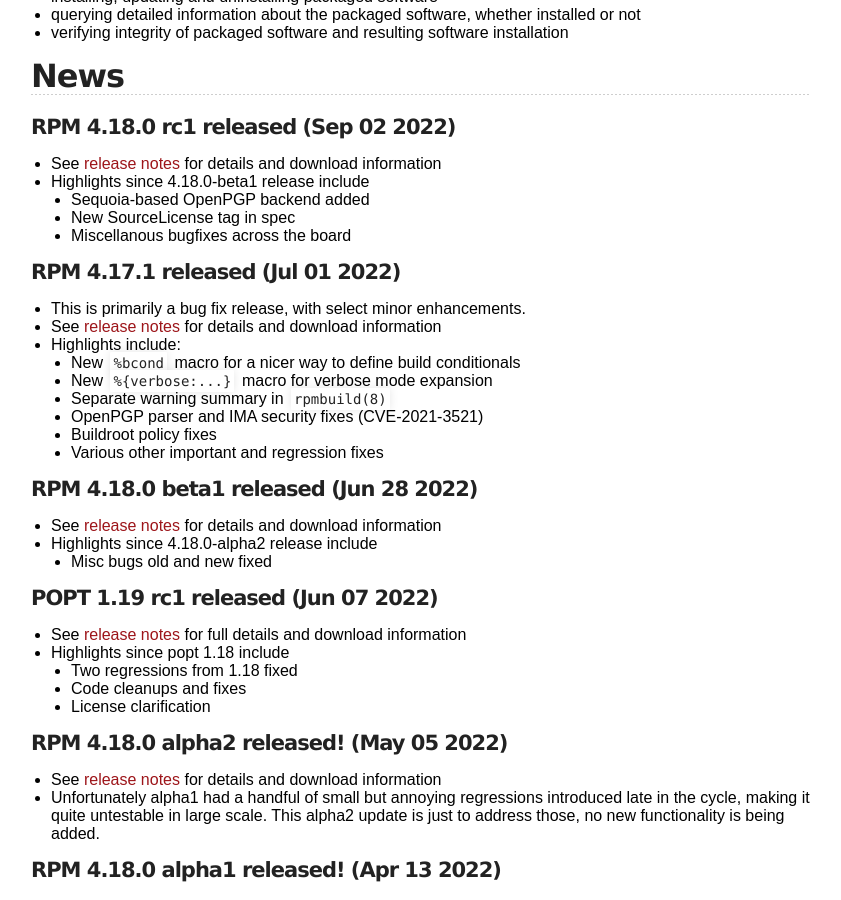
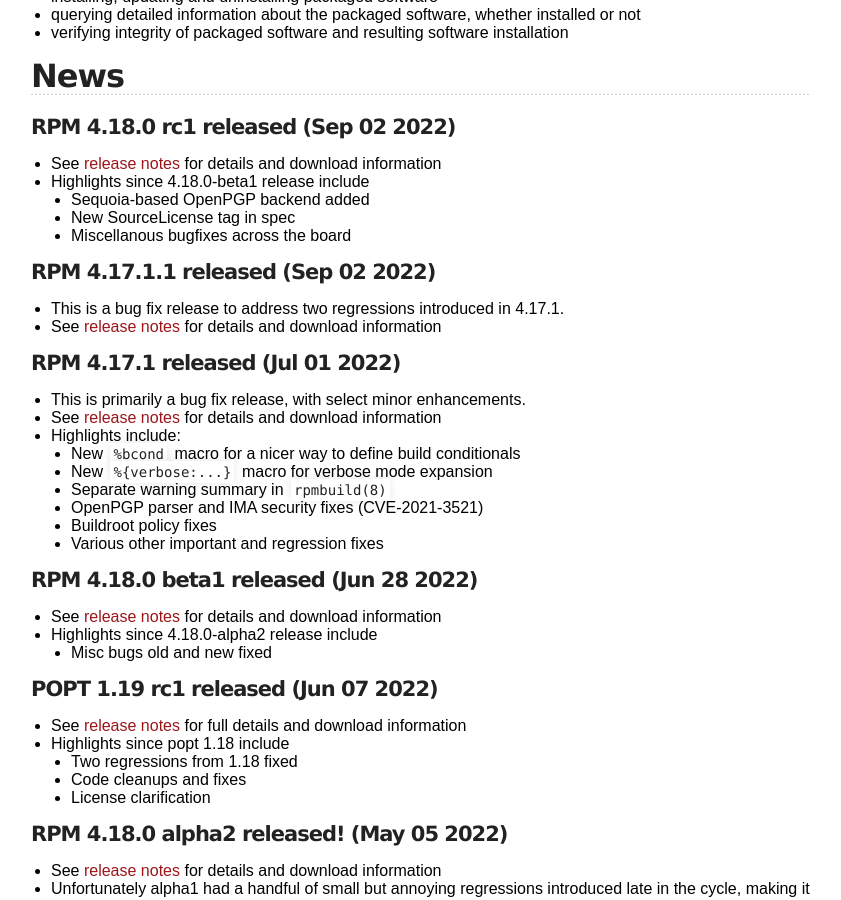
Before and after one commit to rpm-software-management/rpm-web, a Jekyll site: the page built from index.md, in a window 1280 px wide and 900 px high, scrolled down 356 px. Shown: the whole window, without its empty margins (219-1060 px from the left). Built offline with Jekyll 4.4.1, drawn with Linux system fonts in a browser that asks for light colours.

```diff
--- a/index.md
+++ b/index.md
@@ -21,6 +21,10 @@ capable of
   * Sequoia-based OpenPGP backend added
   * New SourceLicense tag in spec
   * Miscellanous bugfixes across the board
+
+#### RPM 4.17.1.1 released (Sep 02 2022)
+* This is a bug fix release to address two regressions introduced in 4.17.1.
+* See [release notes](wiki/Releases/4.17.1.1) for details and download information
 
 #### RPM 4.17.1 released (Jul 01 2022)
 * This is primarily a bug fix release, with select minor enhancements.
```
Also changed, not shown: download.md (+1 -0 lines), timeline.md (+4 -0 lines), wiki/Releases/4.17.1.1.md (added, +22 -0 lines).
